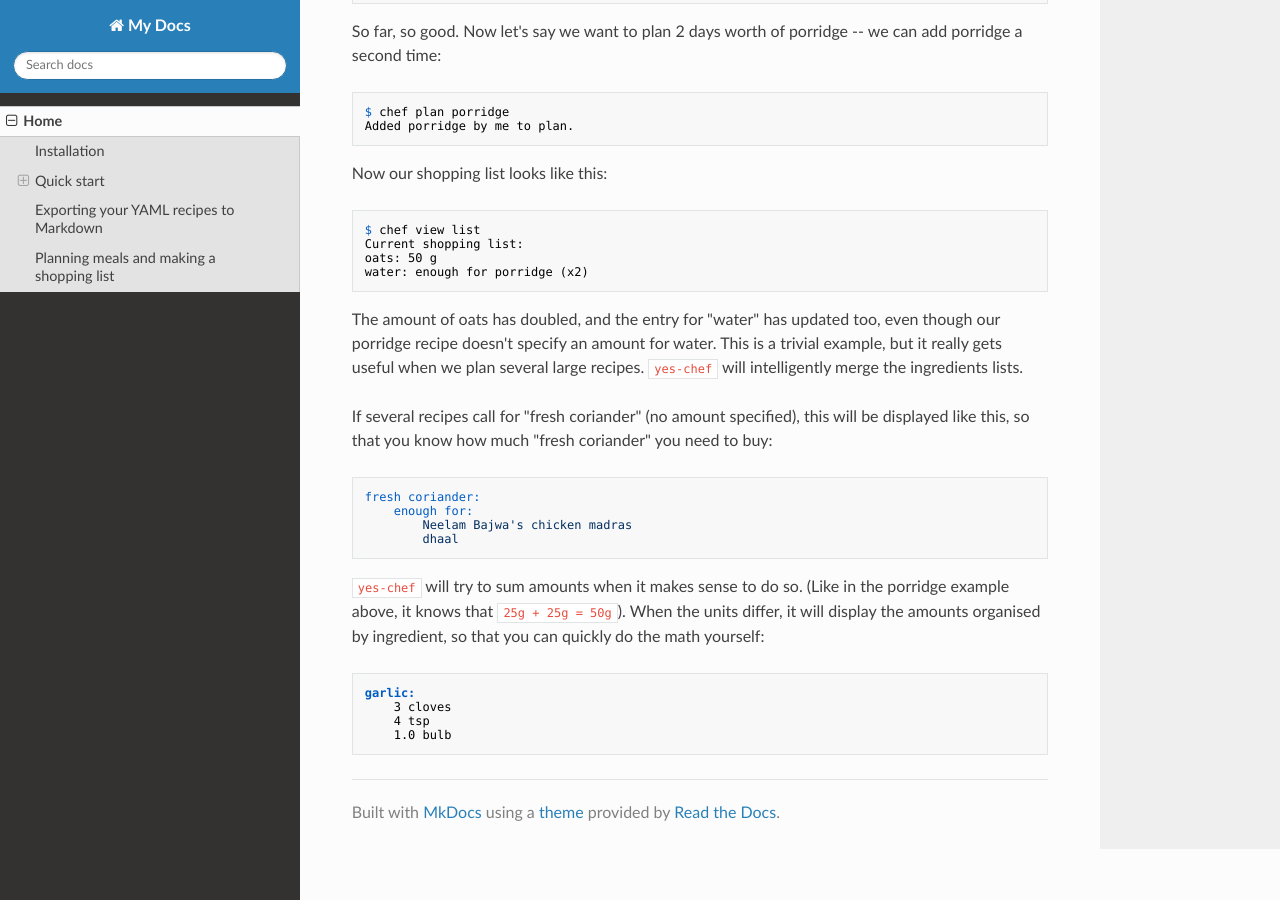
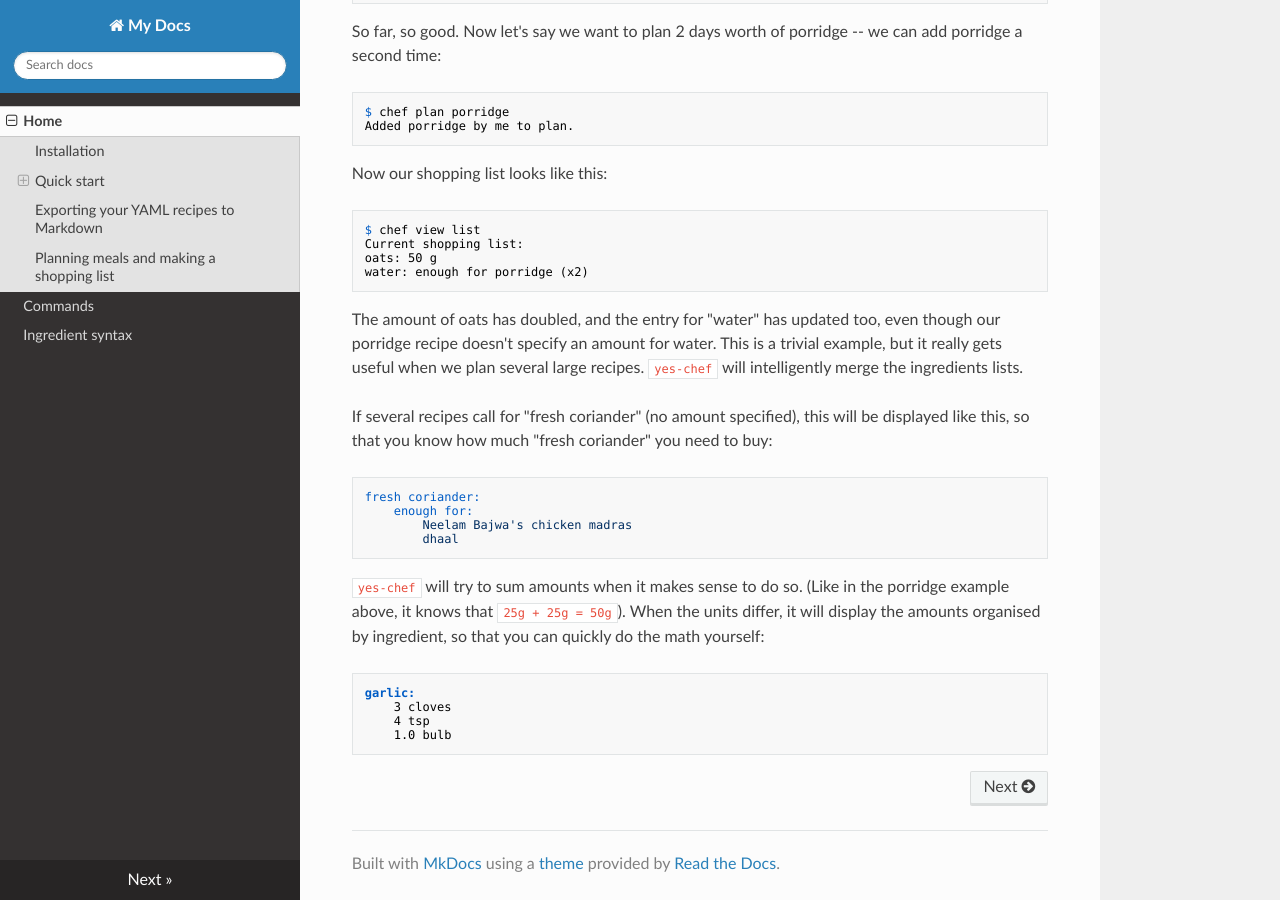
Before and after one commit to binnev/chef, an MkDocs documentation site: the page built from docs/index.md, in a window 1280 px wide and 900 px high, scrolled down 2458 px. Built offline with MkDocs 1.6.1, drawn with Linux system fonts in a browser that asks for light colours; nearby versions of some CDN libraries.

Commit message:
docs: added other pages

```diff
--- a/mkdocs.yml
+++ b/mkdocs.yml
@@ -8,3 +8,5 @@ plugins:
 
 nav:
   - Home: index.md
+  - Commands: commands.md
+  - Ingredient syntax: ingredient.md
```
